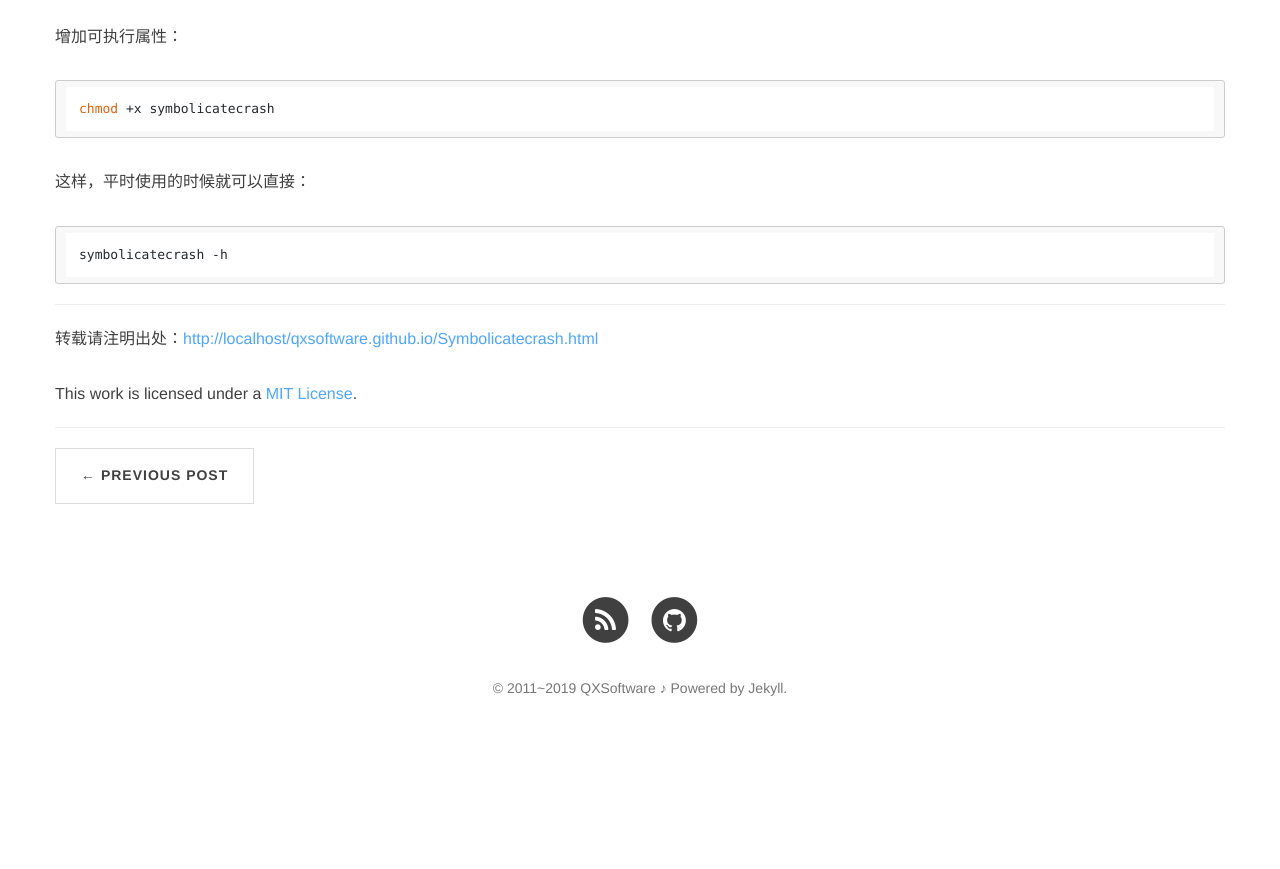
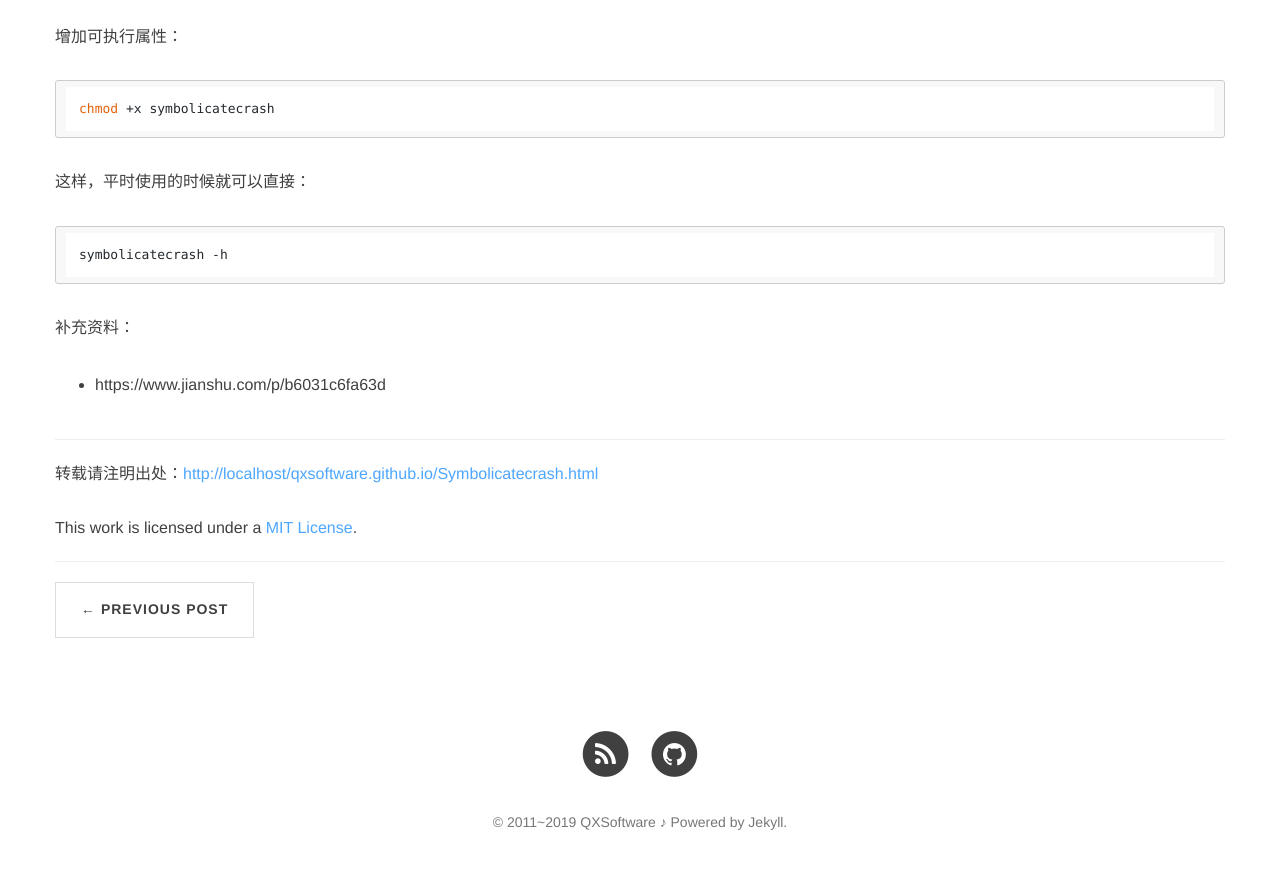
Before and after one commit to QXSoftware/qxsoftware.github.io, a Jekyll site: the page built from _posts/2017-10-18-Symbolicatecrash.MD, in a window 1280 px wide and 900 px high, scrolled down 888 px. Shown: the top 869 px of the window. Built offline with Jekyll 4.4.1, drawn with Linux system fonts in a browser that asks for light colours; nearby versions of some CDN libraries; comment, search, counter and statistics services are not loaded; before the commit the page ends 1654 px from its top, so only the background shows below that.

Commit message:
update post

````diff
--- a/_posts/2017-10-18-Symbolicatecrash.MD
+++ b/_posts/2017-10-18-Symbolicatecrash.MD
@@ -29,3 +29,6 @@ chmod +x symbolicatecrash
 ```shell
 symbolicatecrash -h
 ```
+
+补充资料：
++ https://www.jianshu.com/p/b6031c6fa63d
````
